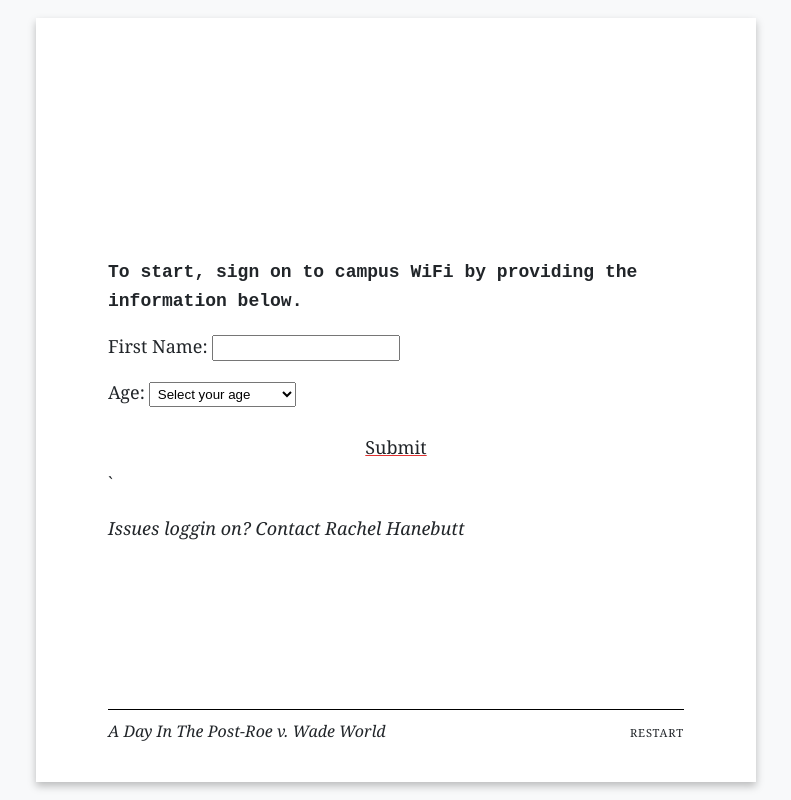
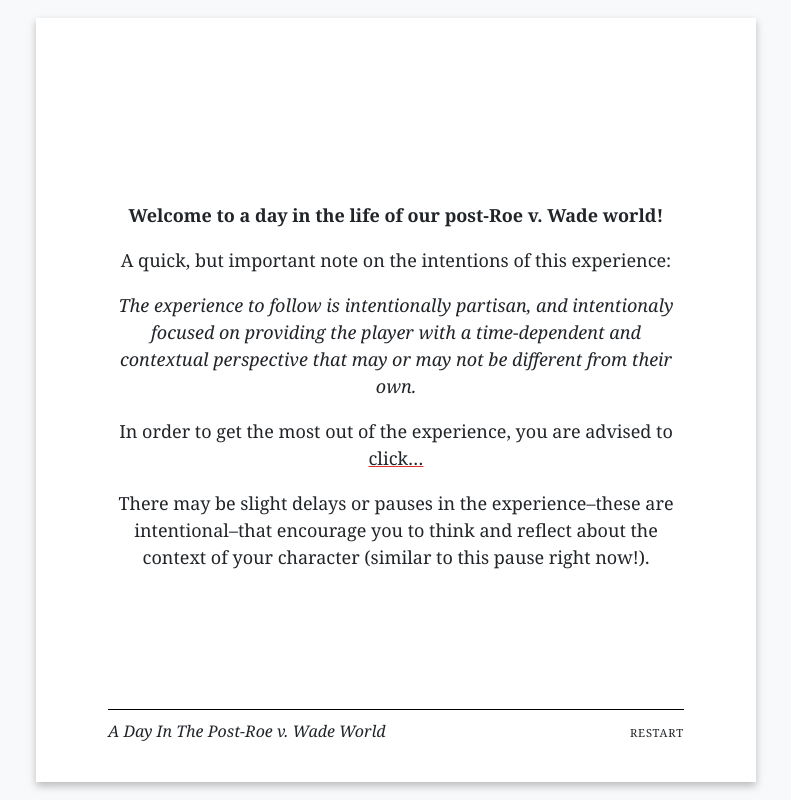
Before and after one commit to rachelahanebutt/A-Day-In-Our-Post-Roe-v.-Wade-World, a plain HTML site: page docs/index.html in a window 1280 px wide. Shown: the whole page, without its empty margins (244-1035 px from the left). Drawn offline with Linux system fonts and the light colour scheme.

Commit message:
Update index.html

```diff
--- a/docs/index.html
+++ b/docs/index.html
@@ -33,7 +33,7 @@
             repeatCount="indefinite"
         />
 	</line>
-</svg></div></div></div></form><tw-storydata name="A Day In The Post-Roe v. Wade World" startnode="8" creator="Twine" creator-version="2.5.1" format="Chapbook" format-version="1.2.2" ifid="B6308C79-9C4F-4DD6-90DE-F785B54F1A36" options="" tags="" zoom="1" hidden><style role="stylesheet" id="twine-user-stylesheet" type="text/twine-css"></style><script role="script" id="twine-user-script" type="text/twine-javascript"></script><tw-passagedata pid="1" name="Good Morning!" tags="" position="625,150" size="100,100">
+</svg></div></div></div></form><tw-storydata name="A Day In The Post-Roe v. Wade World" startnode="34" creator="Twine" creator-version="2.5.1" format="Chapbook" format-version="1.2.2" ifid="B6308C79-9C4F-4DD6-90DE-F785B54F1A36" options="" tags="" zoom="1" hidden><style role="stylesheet" id="twine-user-stylesheet" type="text/twine-css"></style><script role="script" id="twine-user-script" type="text/twine-javascript"></script><tw-passagedata pid="1" name="Good Morning!" tags="" position="625,150" size="100,100">
 Today&#39;s Date: {now.month}/{now.day}/{now.year}
 
 Welcome back to campus, {name}! You are a female college student.
```
